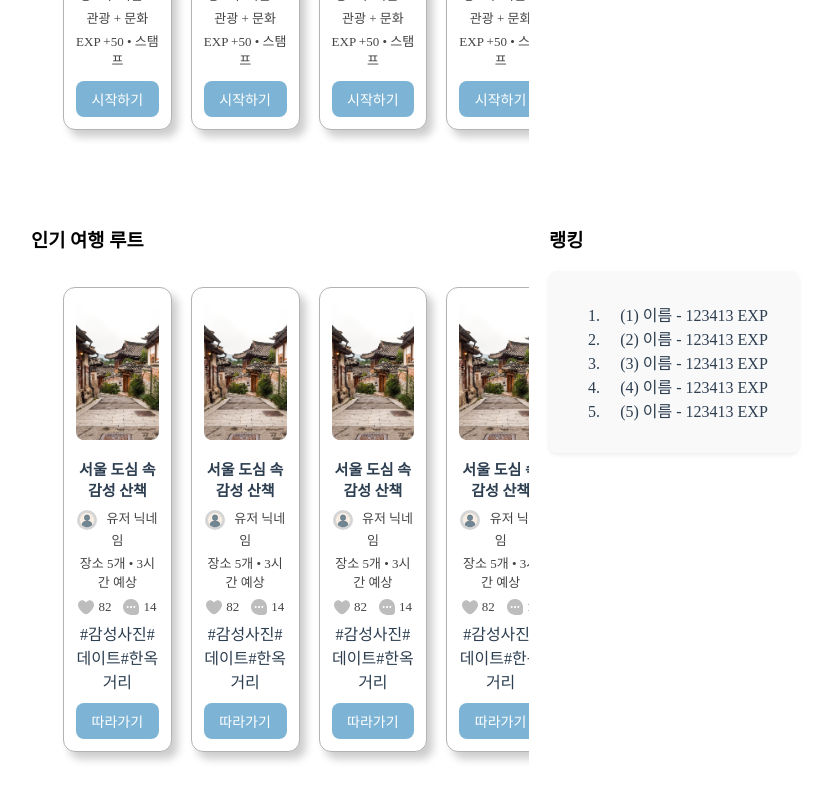
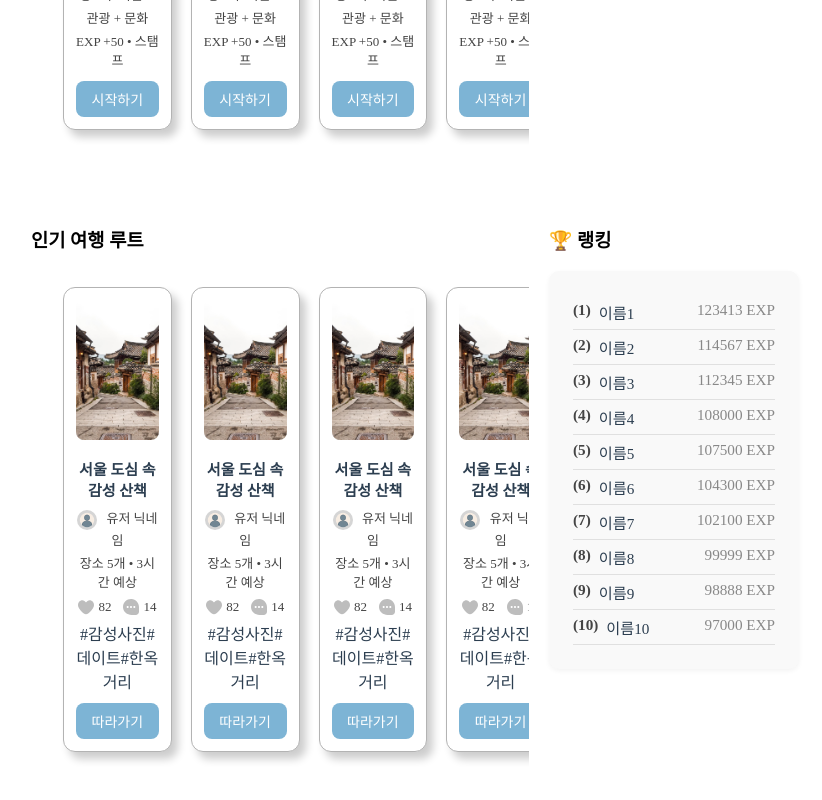
Before and after one commit to Questory04/Questory_FE, a Vue app: page /main in a window 1280 px wide. Shown: the part 640-1440 px from the top of the page, without its empty margins (225-1047 px from the left). Built offline with nearby package versions, Linux system fonts and the light colour scheme.

Commit message:
feat: 랭킹 컴포넌트 스타일 수정

```diff
--- a/src/components/main/SmallRanking.vue
+++ b/src/components/main/SmallRanking.vue
@@ -1,28 +1,85 @@
 <template>
-    <BasicTitle msg="랭킹" color="black" />
-    <aside class="ranking">
-        <ol>
-            <li v-for="i in 5" :key="i">({{ i }}) 이름 - 123413 EXP</li>
+    <BasicTitle msg="🏆 랭킹" color="black"></BasicTitle>
+    <div class="ranking-box">
+        <ol class="ranking-list">
+            <li v-for="(user, index) in rankingData" :key="index">
+                <span class="rank">({{ index + 1 }})</span>
+                <span class="name">{{ user.name }}</span>
+                <span class="exp">{{ user.exp }} EXP</span>
+            </li>
         </ol>
-    </aside>
+    </div>
 </template>
 
 <script>
 import BasicTitle from "../common/BasicTitle.vue";
 
 export default {
-    name: "SmallRanking",
+    name: "RankingList",
     components: {
         BasicTitle,
+    },
+    data() {
+        return {
+            rankingData: [
+                { name: "이름1", exp: 123413 },
+                { name: "이름2", exp: 114567 },
+                { name: "이름3", exp: 112345 },
+                { name: "이름4", exp: 108000 },
+                { name: "이름5", exp: 107500 },
+                { name: "이름6", exp: 104300 },
+                { name: "이름7", exp: 102100 },
+                { name: "이름8", exp: 99999 },
+                { name: "이름9", exp: 98888 },
+                { name: "이름10", exp: 97000 },
+            ],
+        };
     },
 };
 </script>
 
 <style scoped>
-.ranking {
+.ranking-box {
     background: #f9f9f9;
-    padding: 15px;
-    border-radius: 8px;
-    box-shadow: 0 2px 4px #eee;
+    border-radius: 10px;
+    padding: 1.5rem;
+    box-shadow: 0 2px 5px rgba(0, 0, 0, 0.05);
+    max-width: 300px;
+}
+
+.ranking-title {
+    font-size: 1.2rem;
+    font-weight: 600;
+    margin-bottom: 1rem;
+    color: #333;
+}
+
+.ranking-list {
+    list-style: none;
+    padding: 0;
+    margin: 0;
+}
+
+.ranking-list li {
+    display: flex;
+    justify-content: space-between;
+    padding: 6px 0;
+    font-size: 0.95rem;
+    border-bottom: 1px solid #e0e0e0;
+}
+
+.rank {
+    font-weight: bold;
+    color: #444;
+    margin-right: 0.5rem;
+}
+
+.name {
+    flex: 1;
+    text-align: left;
+}
+
+.exp {
+    color: #888;
 }
 </style>
```
